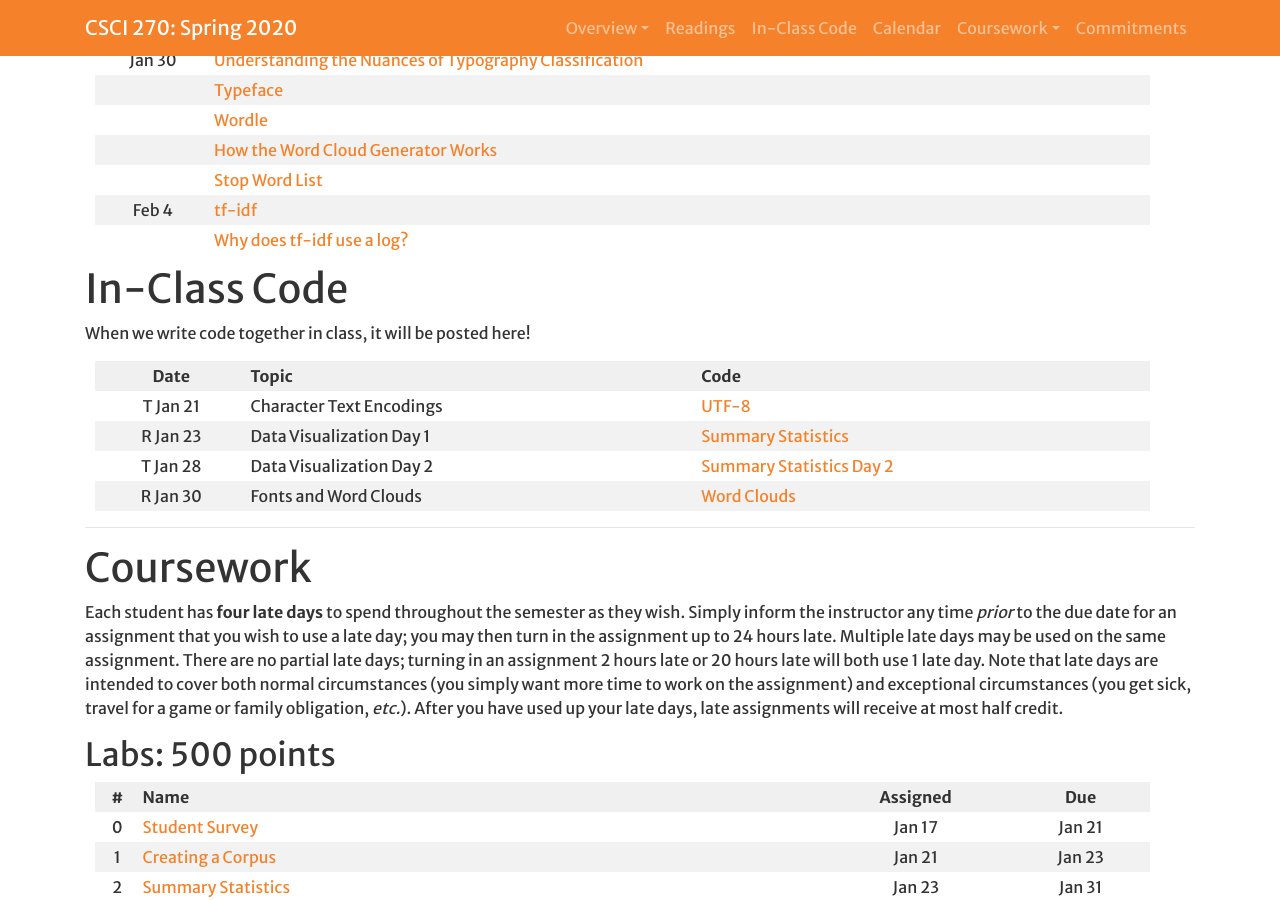
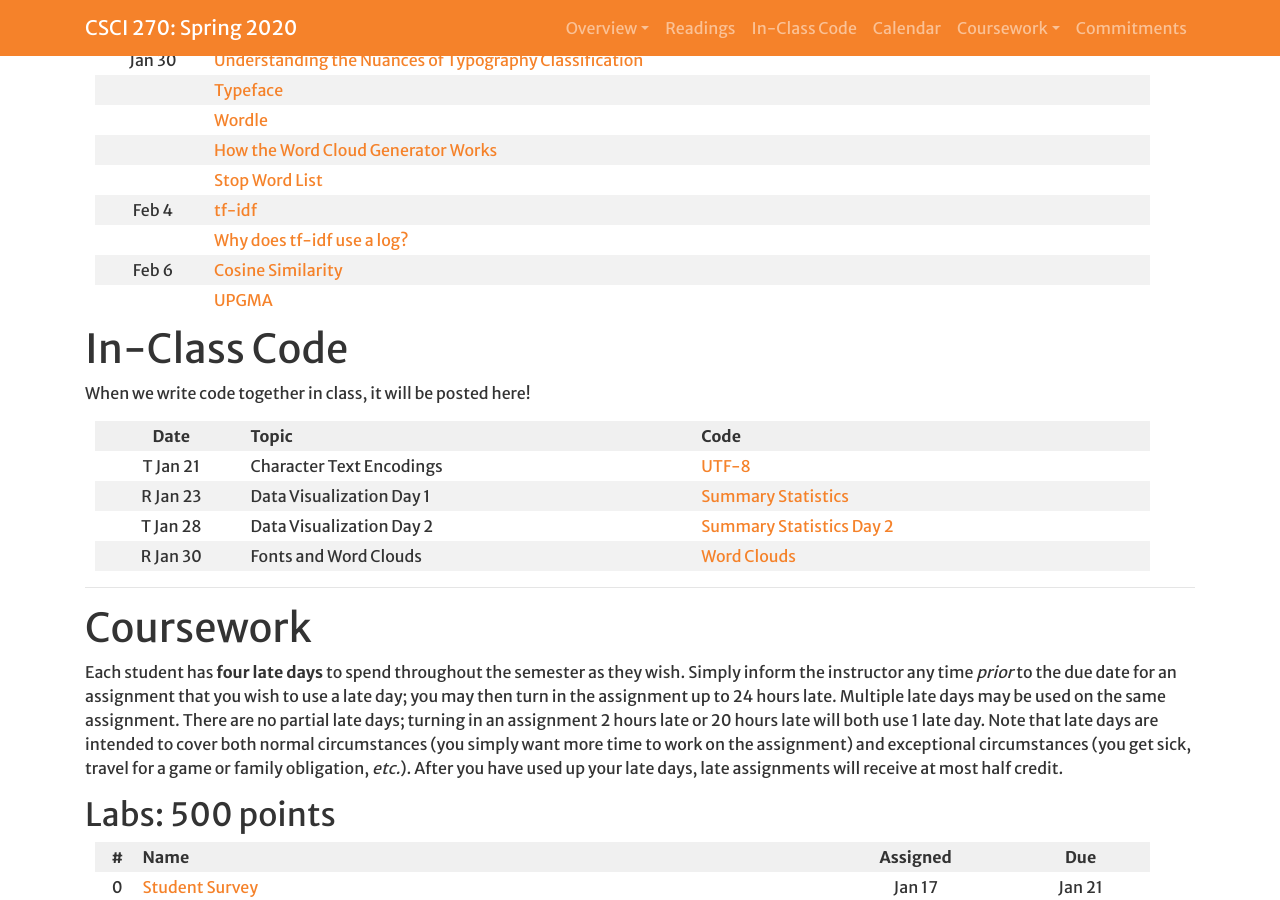
Before and after one commit to Hendrix-CS/csci270, a Jekyll site: the page built from index.md, in a window 1280 px wide and 900 px high, scrolled down 1636 px. Built offline with Jekyll 4.4.1, drawn with Linux system fonts in a browser that asks for light colours; a script that is not in the unit is left out; our own code applies the rules of GitHub Pages for plain Markdown files.

Commit message:
Lab 4, and references

```diff
--- a/index.md
+++ b/index.md
@@ -53,6 +53,8 @@
 | | [Stop Word List](data/stop-word-list.txt) |
 | Feb 4 | [tf-idf](https://en.wikipedia.org/wiki/Tf%E2%80%93idf) |
 | | [Why does tf-idf use a log?](https://www.quora.com/Why-does-TF-IDF-use-a-log) |
+| Feb 6 | [Cosine Similarity](https://en.wikipedia.org/wiki/Cosine_similarity) |
+| | [UPGMA](https://en.wikipedia.org/wiki/UPGMA) |
 
 # <a name="inclasscode">In-Class Code</a>
 
@@ -87,7 +89,7 @@
 |1 | [Creating a Corpus]({{site.baseurl}}/labs/corpus.html) | Jan 21 | Jan 23 |
 |2 | [Summary Statistics]({{site.baseurl}}/labs/summary.html) | Jan 23 | Jan 31 |
 |3 | [Clouds and Drawings]({{site.baseurl}}/labs/clouds.html) | Jan 30 | Feb 6 |
-|4 | [Document Clustering]({{site.baseurl}}/labs/clustering.html) | Feb 6 | Feb 13 |
+|4 | [Document Clustering](https://nbviewer.jupyter.org/url/hendrix-cs.github.io/csci270/labs/Lab%204%20-%20Document%20Clustering%202020.ipynb) | Feb 6 | Feb 13 |
 |5 | [Topic Modeling]({{site.baseurl}}/labs/topics.html) | Feb 20 | Feb 27 |
 |6 | [Sentiment Analysis]({{site.baseurl}}/labs/sentiment.html) | Feb 27 | Mar 5 |
 |7 | [Detecting and Generating Language]({{site.baseurl}}/labs/markov.html) | Mar 5 | Mar 12 |
```
Also changed, not shown: 1 other file.
